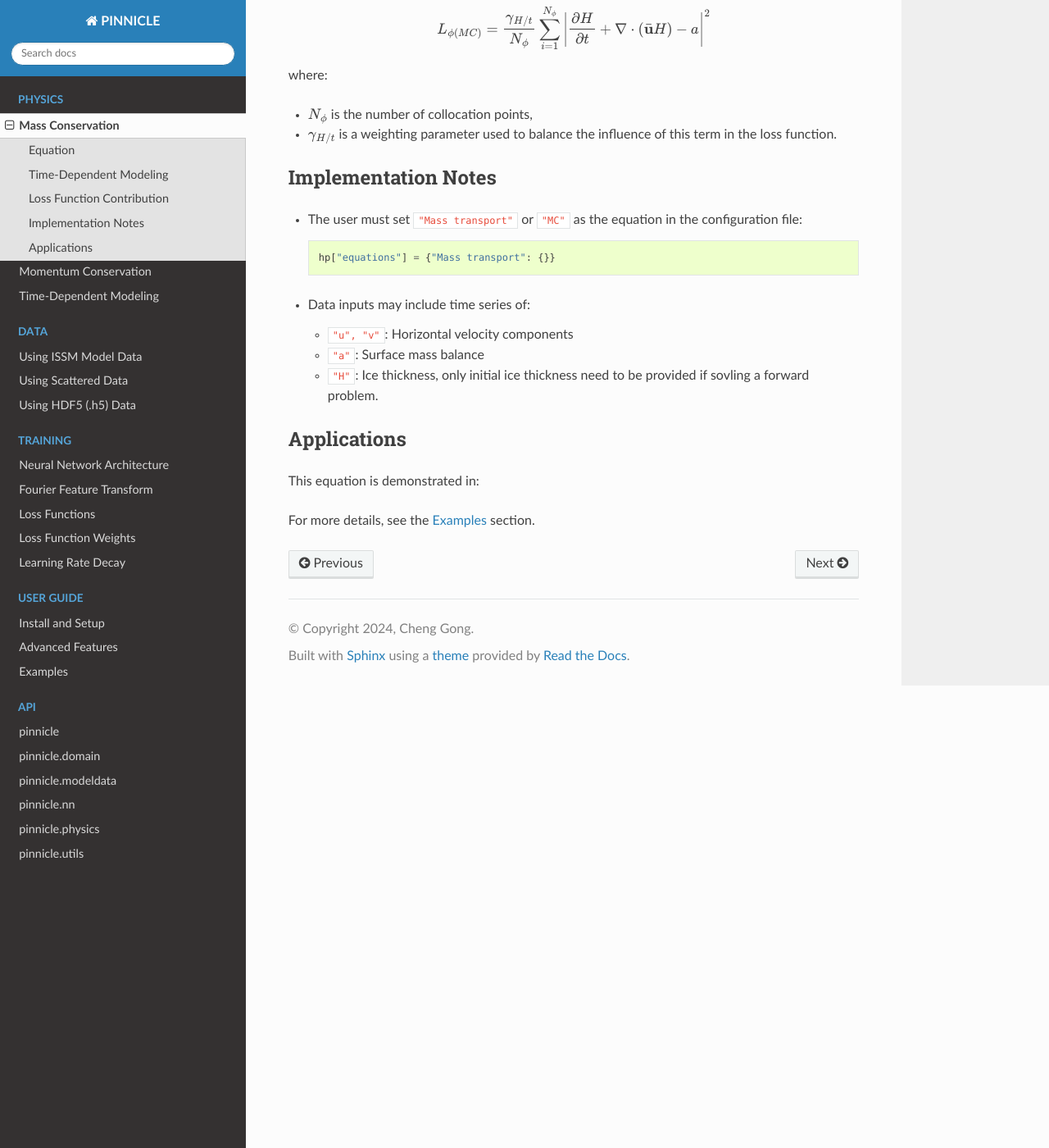
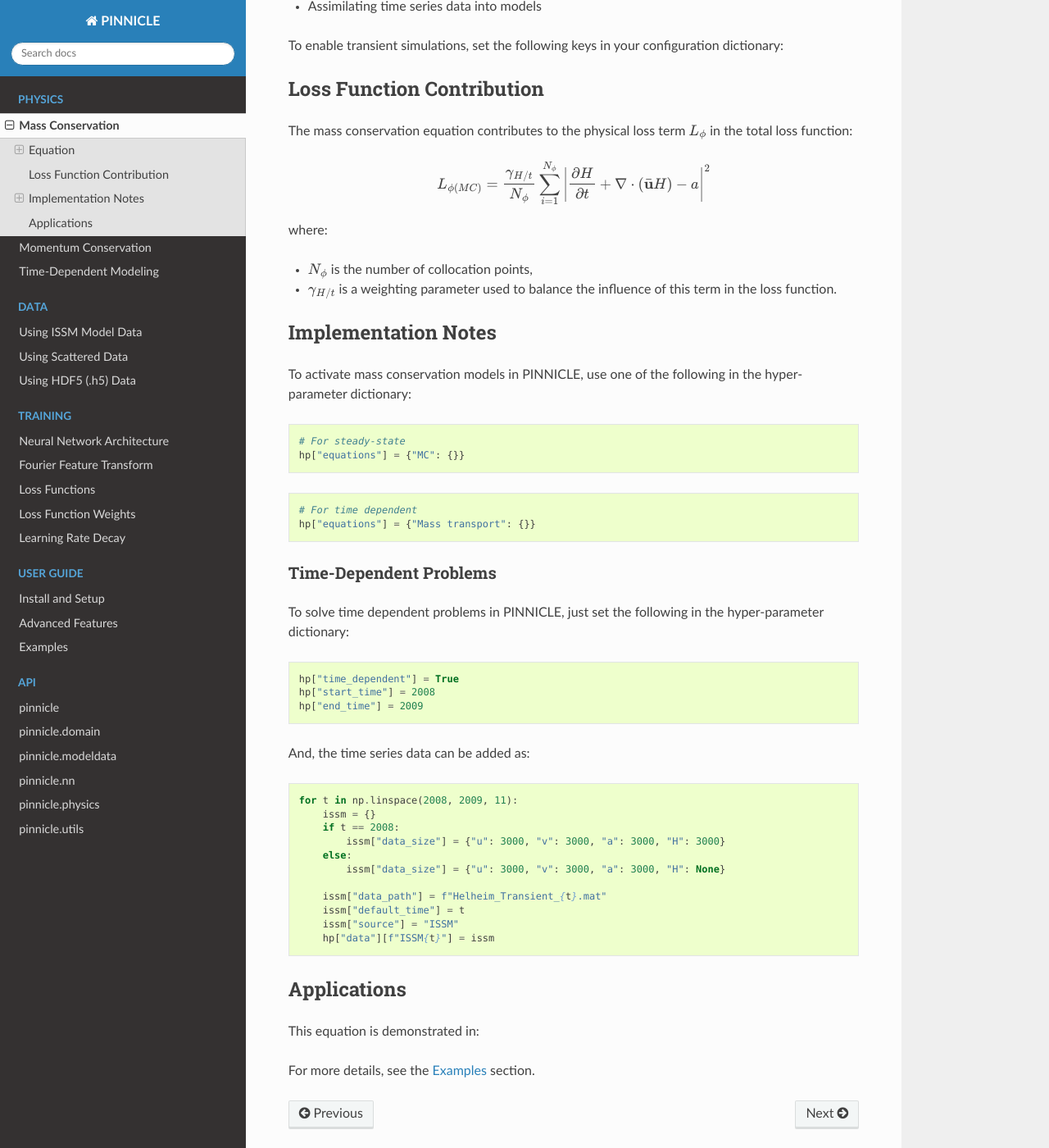
Before and after one commit to ISSMteam/PINNICLE, a Sphinx documentation site: the page built from docs/physics/mass.rst, in a window 1280 px wide and 1400 px high, scrolled down 1124 px. Shown: the whole window at 82% size. Built offline with Sphinx 7.4.7 and the Read the Docs theme 3.1.0, drawn with Linux system fonts in a browser that asks for light colours; pages that are not in the unit, such as notebooks, are missing from menus; some of the changed text lies outside the part shown.

Commit message:
add mass conservation

```diff
--- a/docs/physics/mass.rst
+++ b/docs/physics/mass.rst
@@ -25,8 +25,14 @@
 - :math:`\bar{\mathbf{u}} = (u, v)^T` is the depth-averaged horizontal velocity,
 - :math:`a` is the net surface mass balance, representing the difference between accumulation (e.g., snowfall) and ablation (e.g., surface melting or basal melt).
 
+Steady-State
+~~~~~~~~~~~~
+
+The steady-state simulate assumes no time dependent in the mass conservation equation by simply moving :math:`\frac{\partial H}{\partial t}` to the right-hand-side of the equation, and considering that as a forcing term (dynamical thinning).
+
+
 Time-Dependent Modeling
------------------------
+~~~~~~~~~~~~~~~~~~~~~~~
 
 To simulate transient behavior, PINNICLE will automatically expands the network input to include time :math:`t` along with spatial coordinates :math:`x, y`. This equation describes the evolution of ice thickness over time, and will be evaluated at a set of spatio-temporal collocation points.
 
@@ -35,6 +41,8 @@
 - Simulating seasonal or interannual ice sheet changes
 - Predicting future glacier evolution
 - Assimilating time series data into models
+
+To enable transient simulations, set the following keys in your configuration dictionary:
 
 Loss Function Contribution
 --------------------------
@@ -53,17 +61,44 @@
 Implementation Notes
 --------------------
 
-- The user must set :code:`"Mass transport"` or :code:`"MC"` as the equation in the configuration file:
+To activate mass conservation models in PINNICLE, use one of the following in the hyper-parameter dictionary:
 
-  .. code-block:: python
+.. code-block:: python
 
-     hp["equations"] = {"Mass transport": {}}
+   # For steady-state
+   hp["equations"] = {"MC": {}}
 
-- Data inputs may include time series of:
+.. code-block:: python
 
-  - :code:`"u", "v"`: Horizontal velocity components
-  - :code:`"a"`: Surface mass balance
-  - :code:`"H"`: Ice thickness, only initial ice thickness need to be provided if sovling a forward problem.
+   # For time dependent
+   hp["equations"] = {"Mass transport": {}}
+
+Time-Dependent Problems
+~~~~~~~~~~~~~~~~~~~~~~~
+
+To solve time dependent problems in PINNICLE, just set the following in the hyper-parameter dictionary:
+
+.. code-block:: python
+
+   hp["time_dependent"] = True
+   hp["start_time"] = 2008
+   hp["end_time"] = 2009
+
+And, the time series data can be added as:
+
+.. code-block:: python
+
+   for t in np.linspace(2008, 2009, 11):
+       issm = {}
+       if t == 2008:
+           issm["data_size"] = {"u": 3000, "v": 3000, "a": 3000, "H": 3000}
+       else:
+           issm["data_size"] = {"u": 3000, "v": 3000, "a": 3000, "H": None}
+
+       issm["data_path"] = f"Helheim_Transient_{t}.mat"
+       issm["default_time"] = t
+       issm["source"] = "ISSM"
+       hp["data"][f"ISSM{t}"] = issm
 
 Applications
 ------------
```
